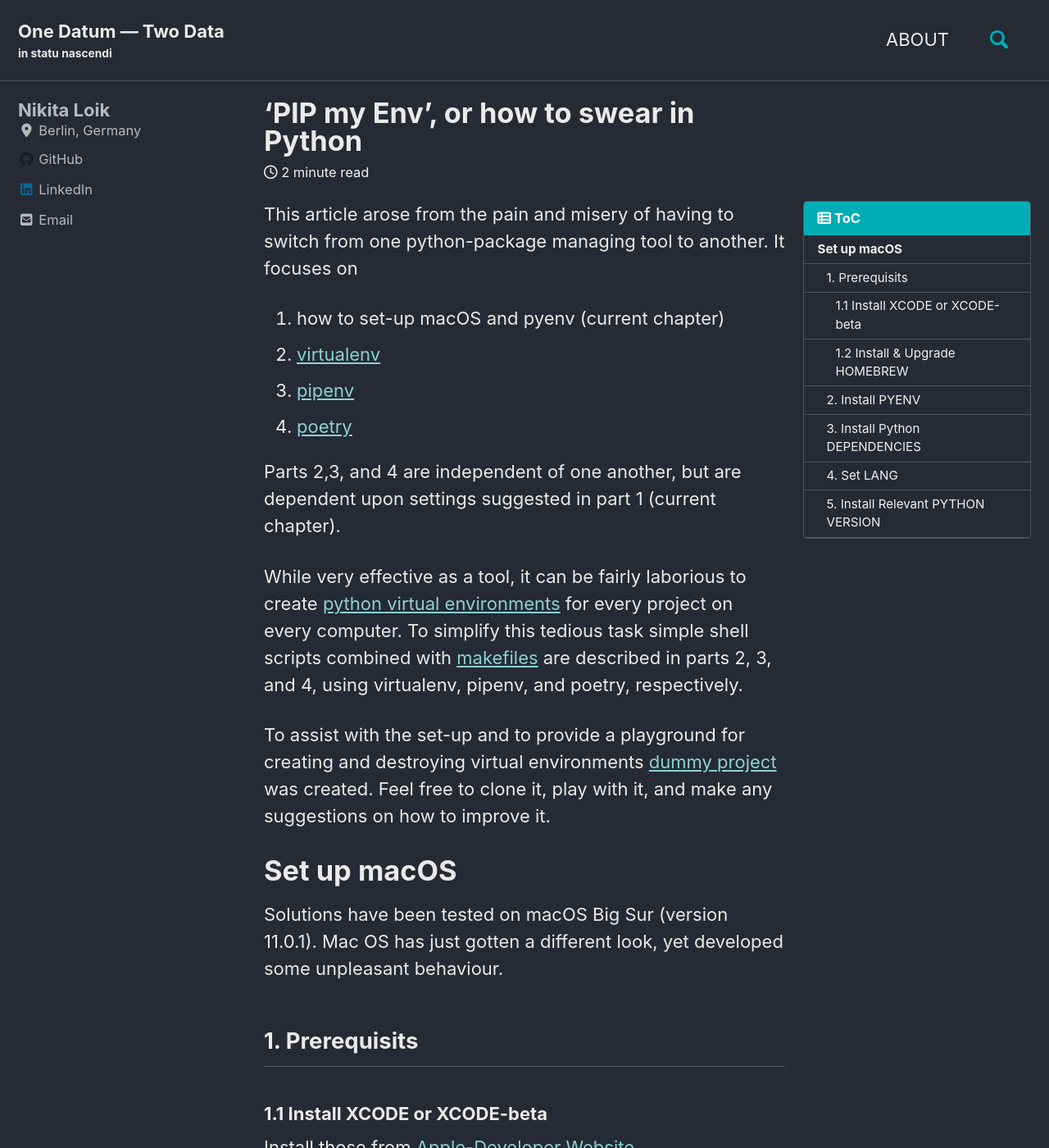
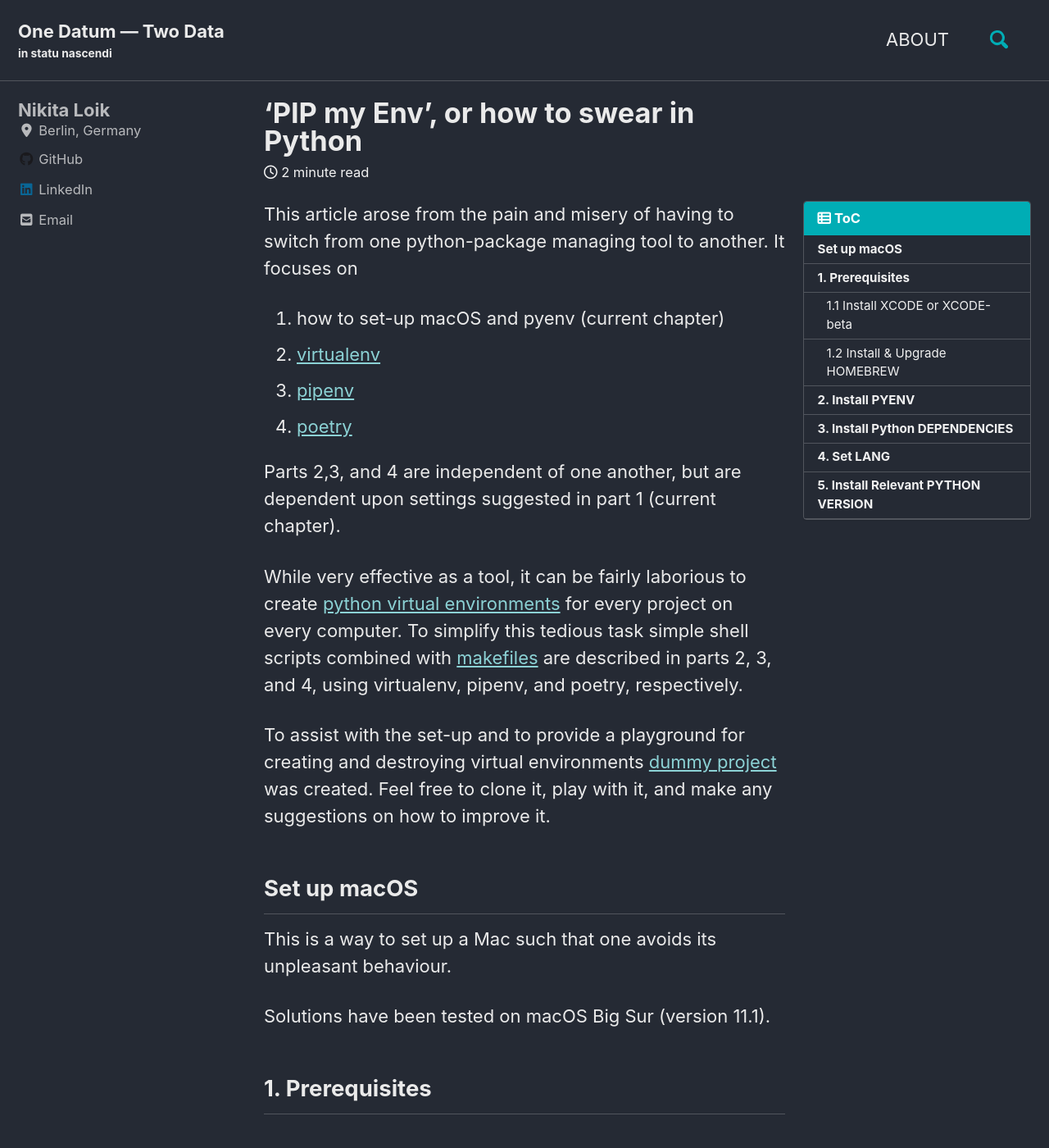
Before and after one commit to nikita-loik/one-datum-two-data, a Jekyll site: the page built from _posts/2020-12-07-pip-my-env.md, in a window 1280 px wide and 1400 px high. Shown: the whole window at 82% size. Built offline with Jekyll 4.4.1, drawn with Linux system fonts in a browser that asks for light colours; cached includes are drawn as plain includes; nearby versions of some CDN libraries.

Commit message:
Correct spelling and update Pip my Env

```diff
--- a/_posts/2020-12-07-pip-my-env.md
+++ b/_posts/2020-12-07-pip-my-env.md
@@ -28,11 +28,12 @@ While very effective as a tool, it can be fairly laborious to create [python vir
 
 To assist with the set-up and to provide a playground for creating and destroying virtual environments [dummy project](https://github.com/nikita-loik/dummy) was created. Feel free to clone it, play with it, and make any suggestions on how to improve it.
 
-# Set up macOS
-Solutions have been tested on macOS Big Sur (version 11.0.1).
-Mac OS has just gotten a different look, yet developed some unpleasant behaviour.
+## Set up macOS
+This is a way to set up a Mac such that one avoids its unpleasant behaviour.
 
-## 1. Prerequisits
+Solutions have been tested on macOS Big Sur (version 11.1).
+
+## 1. Prerequisites
 ### 1.1 Install XCODE or XCODE-beta
 Install those from [Apple-Developer Website](https://developer.apple.com/xcode/resources/).
 
```
